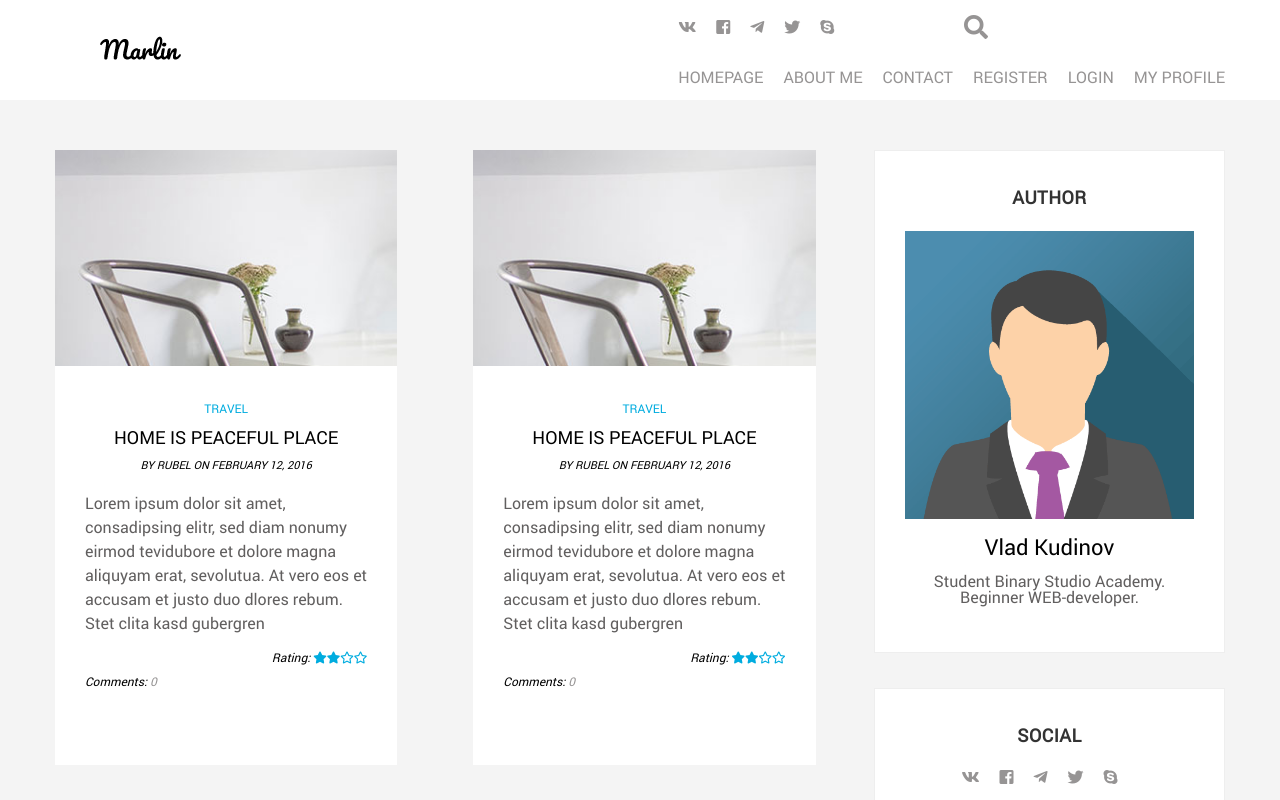
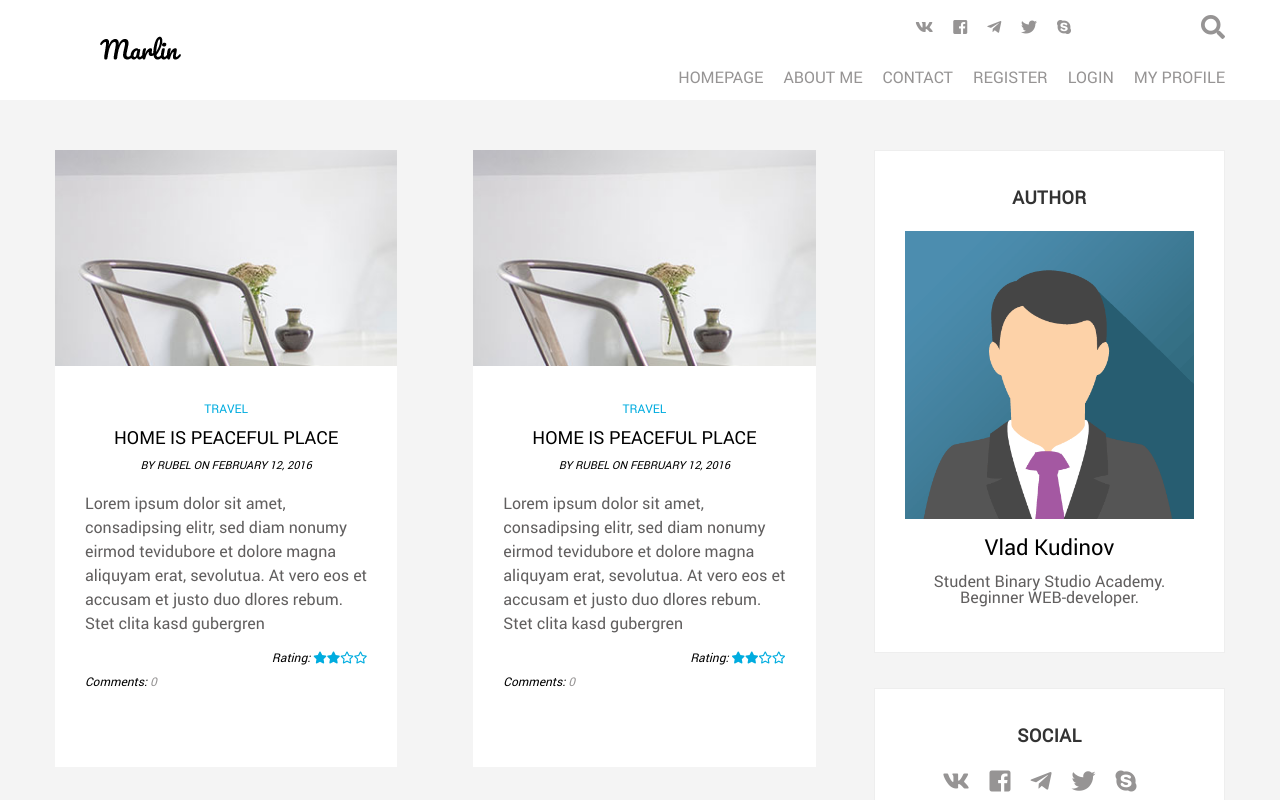
Before and after one commit to vladkudinov89/bsa-2018-php-14, a website: page app/index.html in a window 1280 px wide. Shown: the top 800 px of the page. Drawn offline with Linux system fonts and the light colour scheme.

Commit message:
Fix top_social icons

```diff
--- a/sass/_header.sass
+++ b/sass/_header.sass
@@ -18,7 +18,7 @@ header
 			.nav_menu_social
 				display: flex
 				align-items: center
-
+				justify-content: flex-end
 				.nav_menu_social_icon
 					ul
 						display: flex
--- a/sass/_wrapper_aside.sass
+++ b/sass/_wrapper_aside.sass
@@ -70,6 +70,8 @@
 			li
 				margin-right: 20px
 				@extend %top_search
+				a
+					font-size: 24px
 
 .widget-search
 	&-form
```
Also changed, not shown: app/css/main.min.css.
